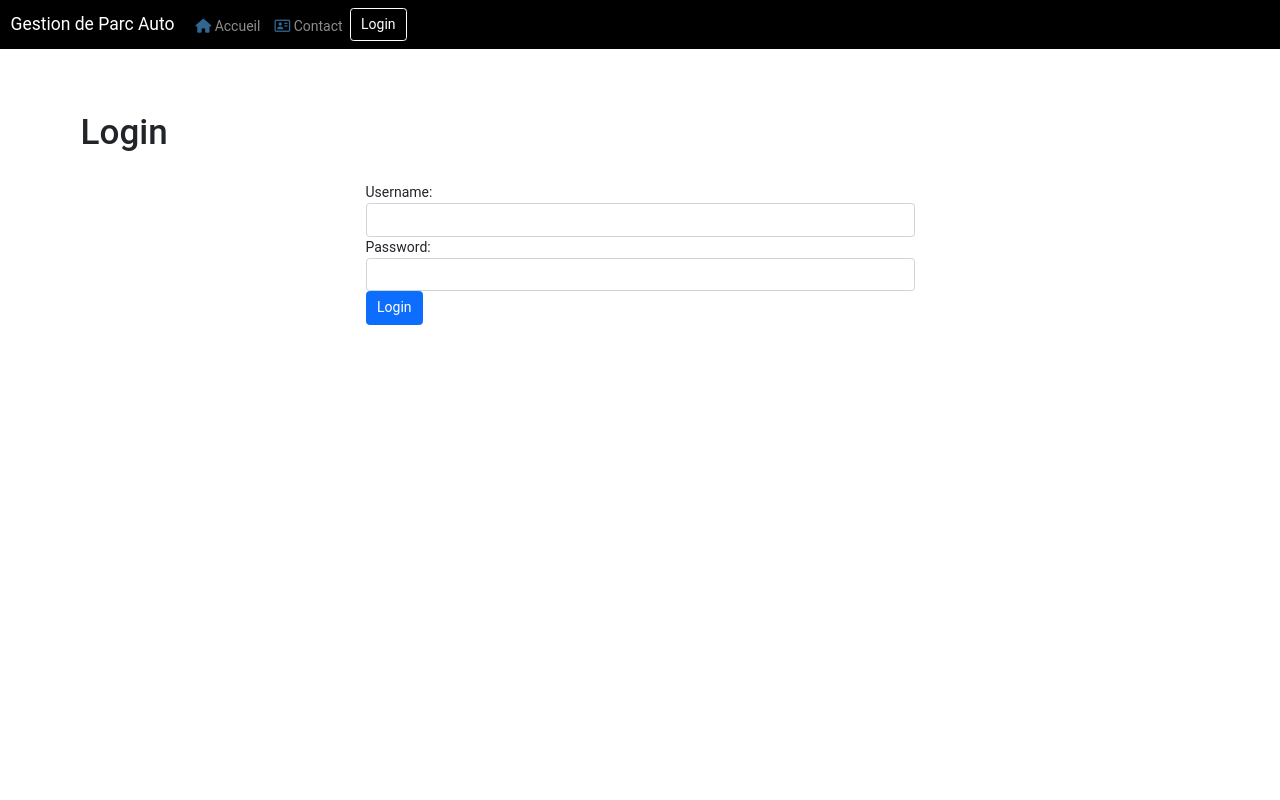
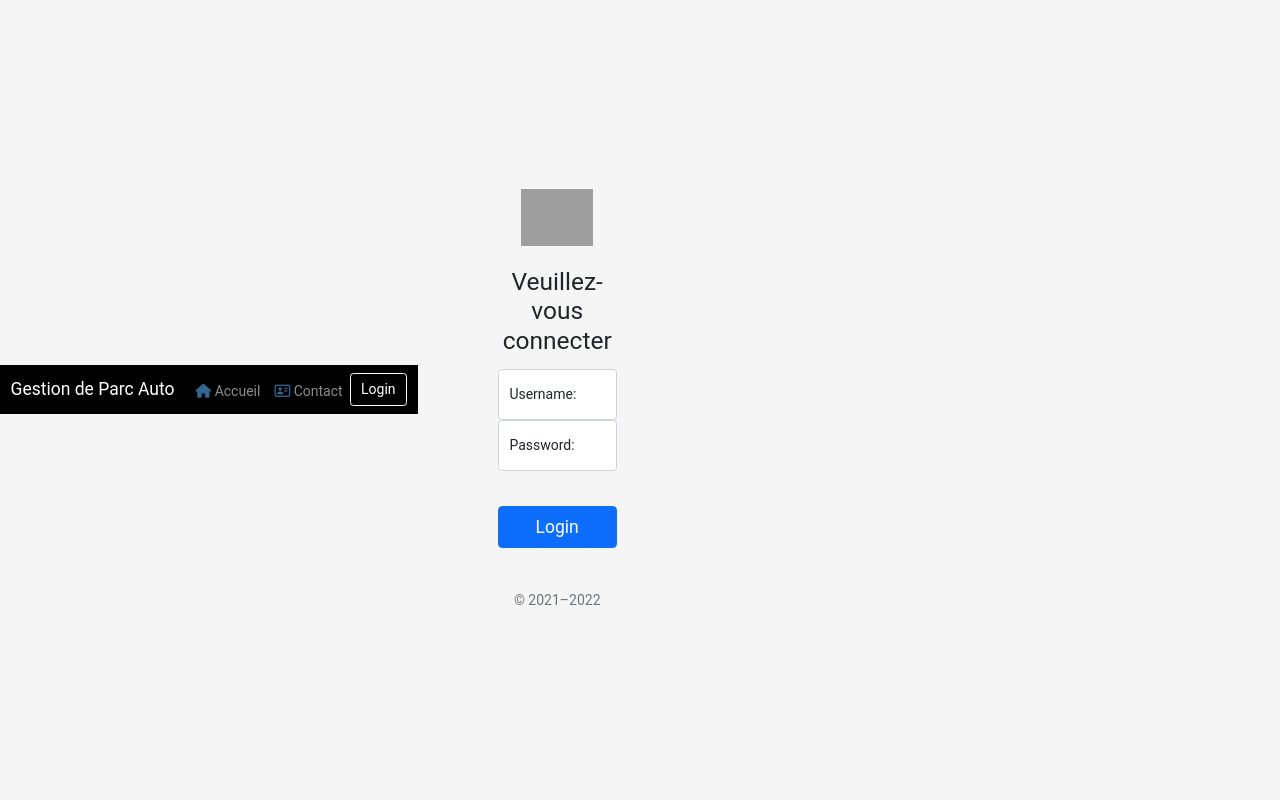
Before and after one commit to kennest/pacci-gpa, a Django app: page /login/ in a window 1280 px wide. Run offline with Django 4.2, Linux system fonts and the light colour scheme; parts of the project's set-up code (start-up, migrations or seed data) failed here and were passed over; some libraries are stand-ins or nearby versions; grey boxes are pictures that could not be loaded.

Commit message:
redisigned login page

```diff
--- a/gpa_back/decorators.py
+++ b/gpa_back/decorators.py
@@ -1,9 +1,6 @@
 from django.contrib.auth.decorators import user_passes_test
 from django.contrib.auth.models import User
-from django.http.request import HttpRequest
-from .models import Intervention,Race
 from django.shortcuts import render
-import functools
 
 def group_required(*group_names):
     """Requires user membership in at least one of the groups passed in."""
--- a/static/css/style.css
+++ b/static/css/style.css
@@ -209,3 +209,43 @@ body>div>div.col-6>div>div>h2 {
     margin-left: 5px;
     margin-right: 5px;
 }
+
+html,
+body {
+  height: 100%;
+}
+
+body {
+  display: flex;
+  align-items: center;
+  padding-top: 40px;
+  padding-bottom: 40px;
+  background-color: #f5f5f5;
+}
+
+.form-signin {
+  width: 100%;
+  max-width: 330px;
+  padding: 15px;
+  margin: auto;
+}
+
+.form-signin .checkbox {
+  font-weight: 400;
+}
+
+.form-signin .form-floating:focus-within {
+  z-index: 2;
+}
+
+.form-signin input[type="email"] {
+  margin-bottom: -1px;
+  border-bottom-right-radius: 0;
+  border-bottom-left-radius: 0;
+}
+
+.form-signin input[type="password"] {
+  margin-bottom: 10px;
+  border-top-left-radius: 0;
+  border-top-right-radius: 0;
+}
--- a/templates/registration/base.html
+++ b/templates/registration/base.html
@@ -1,8 +1,14 @@
 {% load static %}
 {% load static i18n %}
-<html>
+<html lang="fr">
+
     <head>
         <title>GPA | PACCI</title>
+        <meta charset="utf-8"/>
+        <meta keywords="utf-8"/>
+        <meta name="viewport" content="width=device-width, initial-scale=1"/>
+        <meta name="description"
+              content="Documentation and examples for opt-in styling of tables (given their prevalent use in JavaScript plugins) with Bootstrap."/>
         <!--Chart js-->
         <script src="https://cdnjs.cloudflare.com/ajax/libs/Chart.js/3.9.1/chart.min.js" integrity="sha512-ElRFoEQdI5Ht6kZvyzXhYG9NqjtkmlkfYk0wr6wHxU9JEHakS7UJZNeml5ALk+8IKlU6jDgMabC3vkumRokgJA==" crossorigin="anonymous" referrerpolicy="no-referrer"></script>
         <link rel="stylesheet"
@@ -15,13 +21,12 @@
         <link href="https://cdn.jsdelivr.net/npm/bootstrap@5.0.2/dist/css/bootstrap.min.css"
               rel="stylesheet"
               integrity="sha384-EVSTQN3/azprG1Anm3QDgpJLIm9Nao0Yz1ztcQTwFspd3yD65VohhpuuCOmLASjC"
-              crossorigin="anonymous">
-        <link rel="stylesheet" type="text/css" href="{% static 'css/style.css' %}">
+              crossorigin="anonymous"/>
+        <link rel="stylesheet" type="text/css" href="{% static 'css/style.css' %}"/>
         <link rel="stylesheet"
               type="text/css"
-              href="{% static 'css/simple-sidebar.css' %}">
+              href="{% static 'css/simple-sidebar.css' %}"/>
         <script src="https://kit.fontawesome.com/65de9e5f8b.js" crossorigin="anonymous"></script>
-
     </head>
     <body>
         {% block scripts %}
--- a/templates/registration/login.html
+++ b/templates/registration/login.html
@@ -1,14 +1,39 @@
 {% extends 'registration/base.html' %} {% block content %}
 <section>
-  <div class="container">
-    <div class="row">
-      <div class="col-md-12 col-centered">
-        <h1 class="mt-5 mb-3">Login</h1>
-      </div>
-    </div>
+  <div class="container text-center">
+
     <div class="row">
       <div class="col-md-6 offset-md-3 mt-3">
+
         <form method="post" action="{% url 'login' %}">
+          {% csrf_token %}
+          <img class="mb-4" src="https://getbootstrap.com/docs/5.0/assets/brand/bootstrap-logo.svg" alt="" width="72" height="57">
+          <h1 class="h3 mb-3 fw-normal">Veuillez-vous connecter</h1>
+
+          <div class="form-floating">
+            <input type="text" name="username" class="form-control" id="floatingInput" placeholder="name@example.com" control-id="ControlID-1">
+            <label for="floatingInput">{{ form.username.label_tag }}</label>
+          </div>
+          <div class="form-floating">
+            <input type="password" name="password" class="form-control" id="floatingPassword" placeholder="Password" control-id="ControlID-2">
+            <label for="floatingPassword">{{ form.password.label_tag }}</label>
+          </div>
+          <p>&nbsp;</p>
+          {% if form.non_field_errors %} {% for error in form.non_field_errors %}
+          <p style="font-size: 13px;">
+            {{ error|escape }}
+          </p>
+          {% endfor %} {% endif %}
+
+          {% comment %} <div class="checkbox mb-3">
+            <label>
+              <input type="checkbox" value="remember-me" control-id="ControlID-3"> Remember me
+            </label>
+          </div> {% endcomment %}
+          <button class="w-100 btn btn-lg btn-primary" type="submit" control-id="ControlID-4">Login</button>
+          <p class="mt-5 mb-3 text-muted">© 2021–2022</p>
+        </form>
+        {% comment %} <form method="post" action="{% url 'login' %}">
           {% csrf_token %}
           <div class="form-group">
             {{ form.username.label_tag }}
@@ -37,7 +62,7 @@
           </p>
           {% endfor %} {% endif %}
           <button type="submit" class="btn btn-primary">Login</button>
-        </form>
+        </form> {% endcomment %}
       </div>
     </div>
   </div>
```
Also changed, not shown: gpa_back/templates/dashboard.html (+9 -16 lines), gpa_back/templates/race_list.html (+14 -2 lines), gpa_back/views.py (+7 -8 lines).
